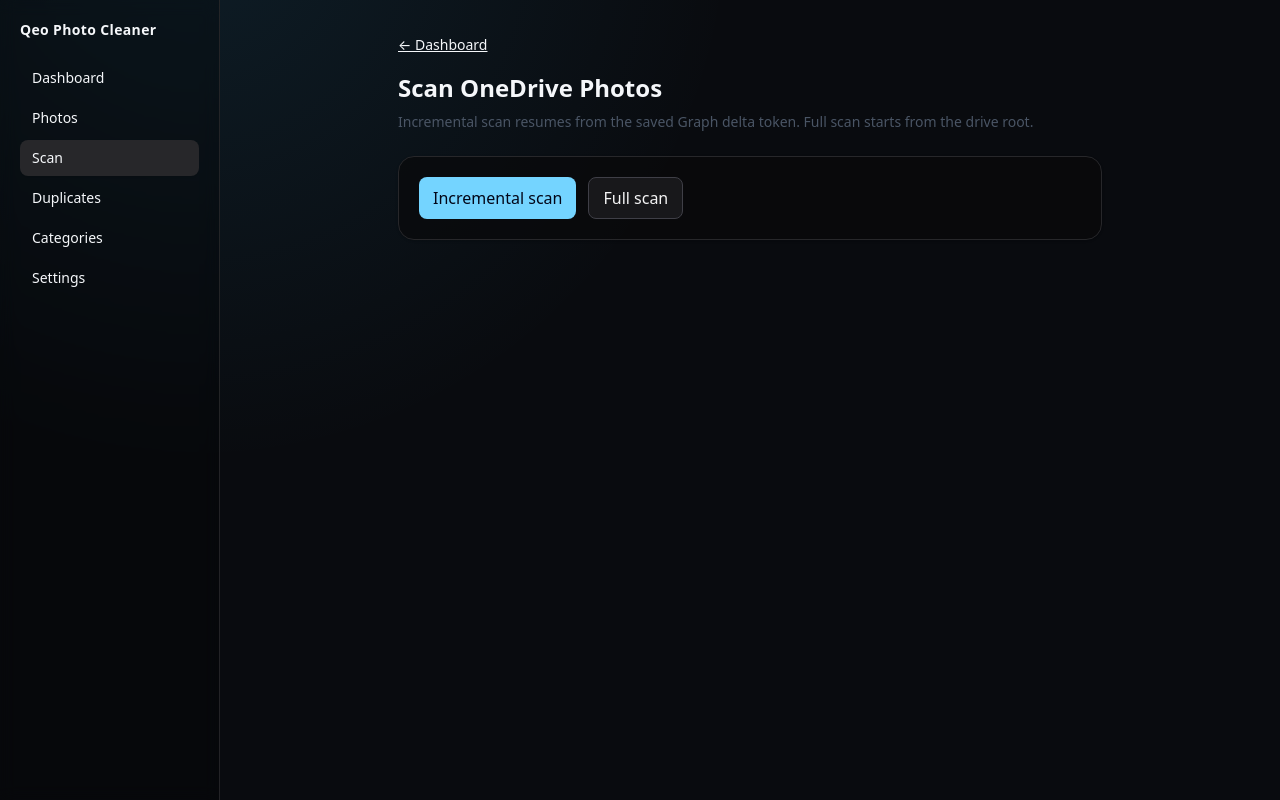
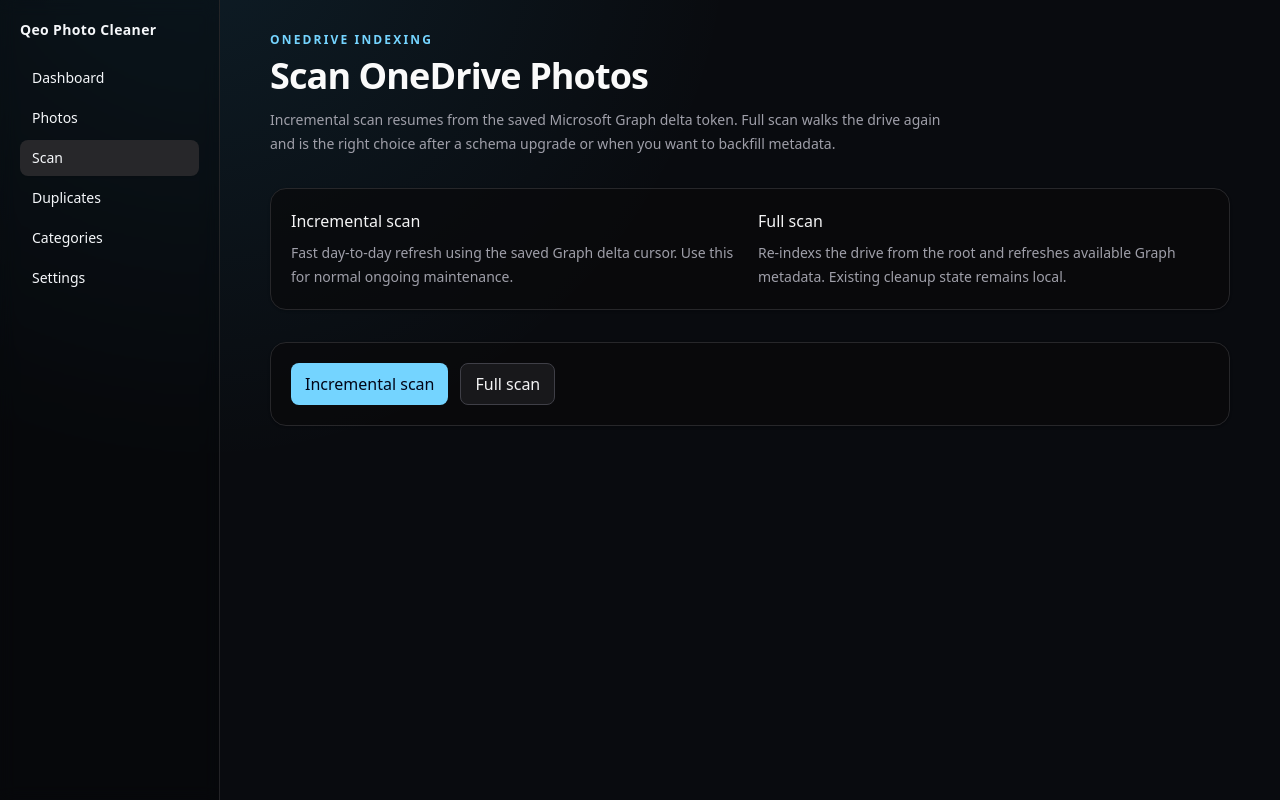
Before and after one commit to tvqqq/qeo-onedrive-photo-cleaner, a Next.js app: page /scan in a window 1280 px wide. Built offline with nearby package versions, Linux system fonts and the light colour scheme.

Commit message:
feat: refresh scan page

```diff
--- a/src/app/scan/page.tsx
+++ b/src/app/scan/page.tsx
@@ -1,16 +1,31 @@
-import Link from "next/link";
 import { JobProgress } from "@/components/job-progress";
+import { Card } from "@/components/ui/card";
+import { PageHeader } from "@/components/ui/page-header";
 
 export default function ScanPage() {
   return (
-    <main className="mx-auto max-w-3xl space-y-6 p-8">
-      <div>
-        <Link className="text-sm underline" href="/">← Dashboard</Link>
-        <h1 className="mt-4 text-2xl font-semibold">Scan OneDrive Photos</h1>
-        <p className="mt-2 text-sm text-gray-600">
-          Incremental scan resumes from the saved Graph delta token. Full scan starts from the drive root.
-        </p>
-      </div>
+    <main className="mx-auto max-w-5xl space-y-8 p-6 lg:p-8">
+      <PageHeader
+        eyebrow="OneDrive indexing"
+        title="Scan OneDrive Photos"
+        description="Incremental scan resumes from the saved Microsoft Graph delta token. Full scan walks the drive again and is the right choice after a schema upgrade or when you want to backfill metadata."
+      />
+
+      <Card className="grid gap-4 p-5 sm:grid-cols-2">
+        <div>
+          <h2 className="font-medium text-zinc-100">Incremental scan</h2>
+          <p className="mt-2 text-sm leading-6 text-zinc-400">
+            Fast day-to-day refresh using the saved Graph delta cursor. Use this for normal ongoing maintenance.
+          </p>
+        </div>
+        <div>
+          <h2 className="font-medium text-zinc-100">Full scan</h2>
+          <p className="mt-2 text-sm leading-6 text-zinc-400">
+            Re-indexs the drive from the root and refreshes available Graph metadata. Existing cleanup state remains local.
+          </p>
+        </div>
+      </Card>
+
       <JobProgress />
     </main>
   );
```
